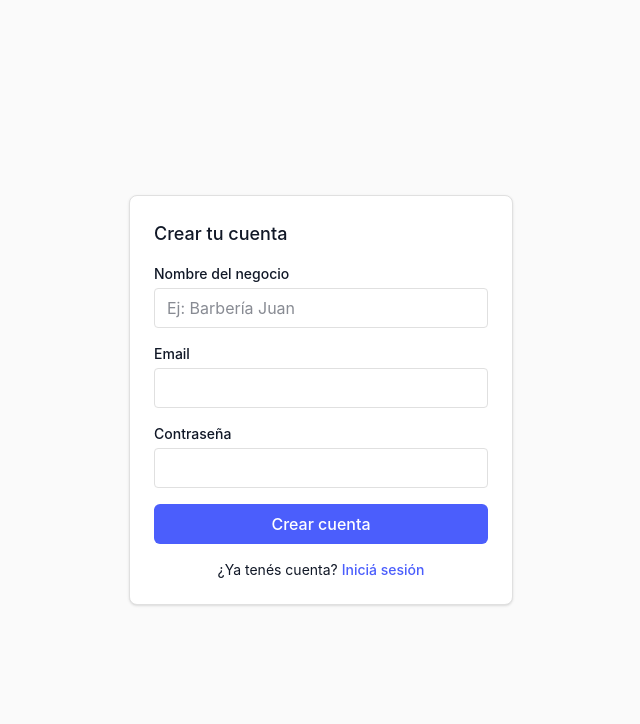
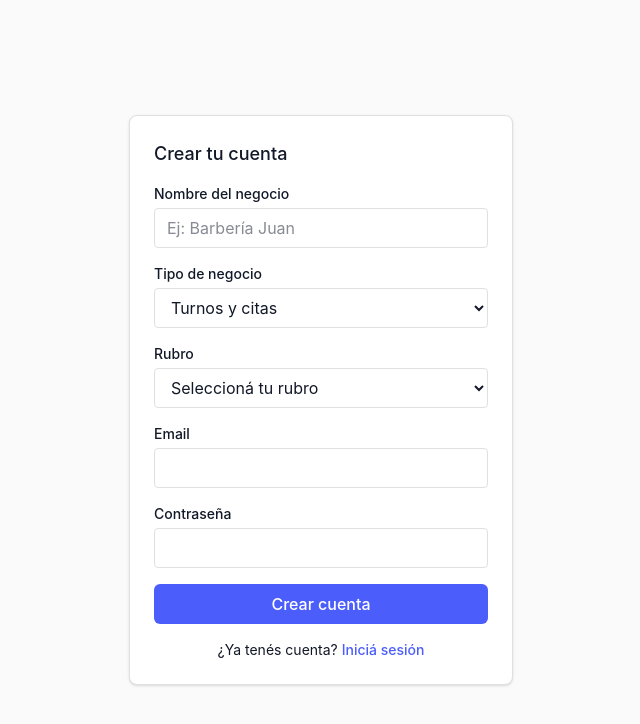
Before and after one commit to matiastristan/Agentes-IA, a Next.js app in the folder apps/web/: page /signup in a window 1280 px wide. Shown: the top 724 px of the page, without its empty margins (319-959 px from the left). Built offline with nearby package versions, Linux system fonts and the light colour scheme.

Commit message:
feat(auth): signup pide tipo_crm y rubro, trigger actualizado

```diff
--- a/apps/web/app/signup/page.tsx
+++ b/apps/web/app/signup/page.tsx
@@ -8,9 +8,35 @@ import { Card, CardHeader, CardTitle, CardContent } from '@/components/ui/card';
 import { Input } from '@/components/ui/input';
 import { Button } from '@/components/ui/button';
 
+const RUBROS_TURNOS = [
+  'cancha_padel',
+  'cancha_futbol',
+  'cancha_tenis',
+  'gimnasio',
+  'barberia',
+  'unas_pestanas',
+  'estetica',
+  'salud_belleza',
+  'odontologia',
+];
+
+const RUBROS_VENTAS = [
+  'mayorista',
+  'pet_shop',
+  'suplementos_gimnasio',
+  'alimentos_congelados',
+  'panificados',
+  'pastas',
+  'viajes_turismo',
+  'electronica',
+  'computacion',
+];
+
 export default function SignupPage() {
   const router = useRouter();
   const [nombreNegocio, setNombreNegocio] = useState('');
+  const [tipoCrm, setTipoCrm] = useState<'ventas' | 'turnos'>('turnos');
+  const [rubro, setRubro] = useState('');
   const [email, setEmail] = useState('');
   const [password, setPassword] = useState('');
   const [fieldErrors, setFieldErrors] = useState<{ email?: string; password?: string }>({});
@@ -27,12 +53,19 @@ export default function SignupPage() {
 
     setLoading(true);
     const supabase = createClient();
-    // raw_user_meta_data.nombre_negocio es leído por el trigger handle_new_user()
-    // en Supabase, que crea automáticamente la fila `negocio` con tenant_id = auth uid.
+    // raw_user_meta_data es leído por el trigger handle_new_user() en Supabase,
+    // que crea automáticamente la fila `negocio` con tenant_id = auth uid,
+    // tipo_crm y rubro.
     const { error } = await supabase.auth.signUp({
       email,
       password,
-      options: { data: { nombre_negocio: nombreNegocio || undefined } },
+      options: {
+        data: {
+          nombre_negocio: nombreNegocio || undefined,
+          tipo_crm: tipoCrm,
+          rubro: rubro || undefined,
+        },
+      },
     });
     setLoading(false);
 
@@ -44,6 +77,8 @@ export default function SignupPage() {
     router.push('/dashboard');
     router.refresh();
   }
+
+  const rubrosDisponibles = tipoCrm === 'turnos' ? RUBROS_TURNOS : RUBROS_VENTAS;
 
   return (
     <main className="min-h-screen flex items-center justify-center bg-background p-4">
@@ -59,6 +94,38 @@ export default function SignupPage() {
               onChange={(e) => setNombreNegocio(e.target.value)}
               placeholder="Ej: Barbería Juan"
             />
+
+            <div className="flex flex-col gap-1">
+              <label className="text-sm font-medium text-text-secondary">Tipo de negocio</label>
+              <select
+                value={tipoCrm}
+                onChange={(e) => {
+                  setTipoCrm(e.target.value as 'ventas' | 'turnos');
+                  setRubro('');
+                }}
+                className="h-10 rounded-sm border border-border px-3 bg-white"
+              >
+                <option value="turnos">Turnos y citas</option>
+                <option value="ventas">Ventas y productos</option>
+              </select>
+            </div>
+
+            <div className="flex flex-col gap-1">
+              <label className="text-sm font-medium text-text-secondary">Rubro</label>
+              <select
+                value={rubro}
+                onChange={(e) => setRubro(e.target.value)}
+                className="h-10 rounded-sm border border-border px-3 bg-white"
+              >
+                <option value="">Seleccioná tu rubro</option>
+                {rubrosDisponibles.map((r) => (
+                  <option key={r} value={r}>
+                    {r.replace(/_/g, ' ')}
+                  </option>
+                ))}
+              </select>
+            </div>
+
             <Input
               label="Email"
               type="email"
```
Also changed, not shown: 1 other file (tests, documents, lock files or other folders).
